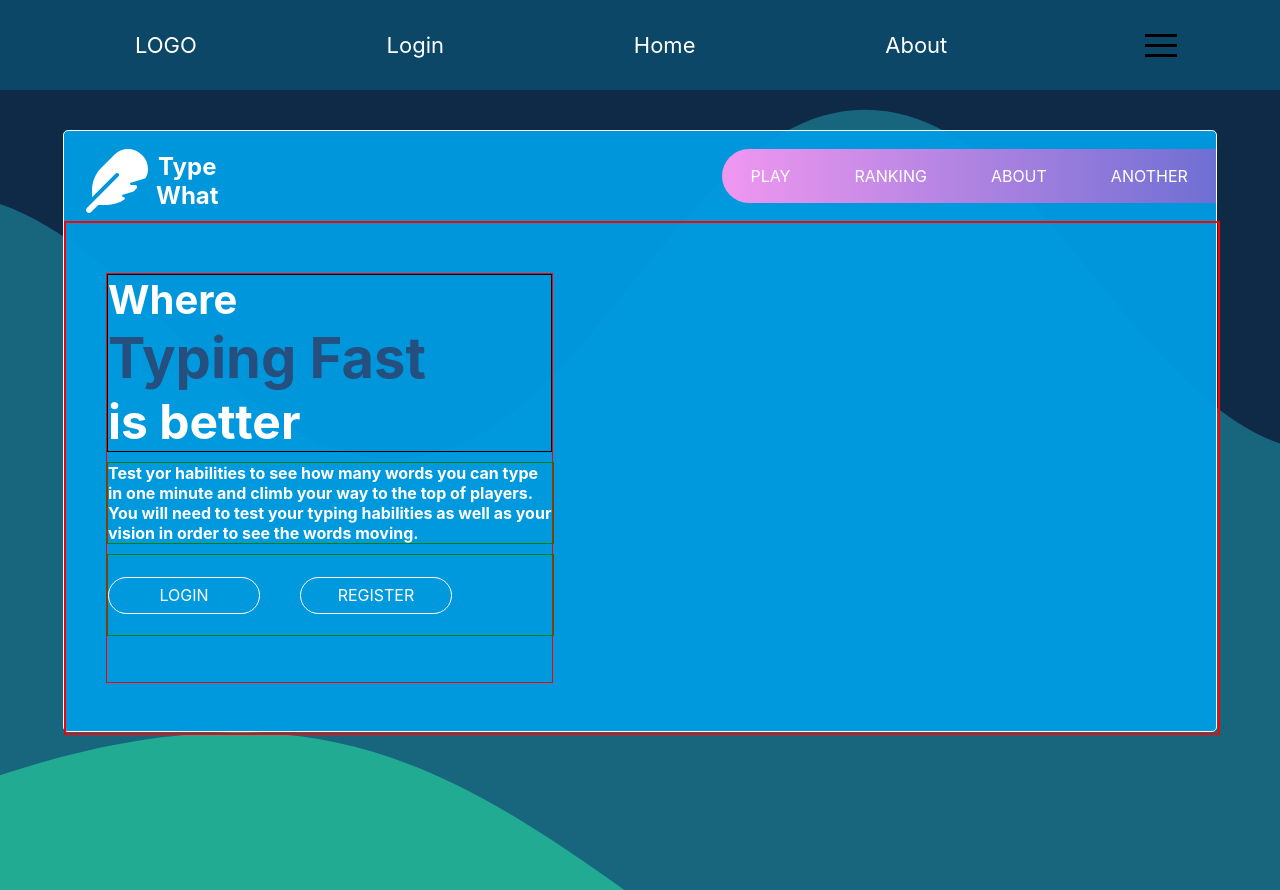
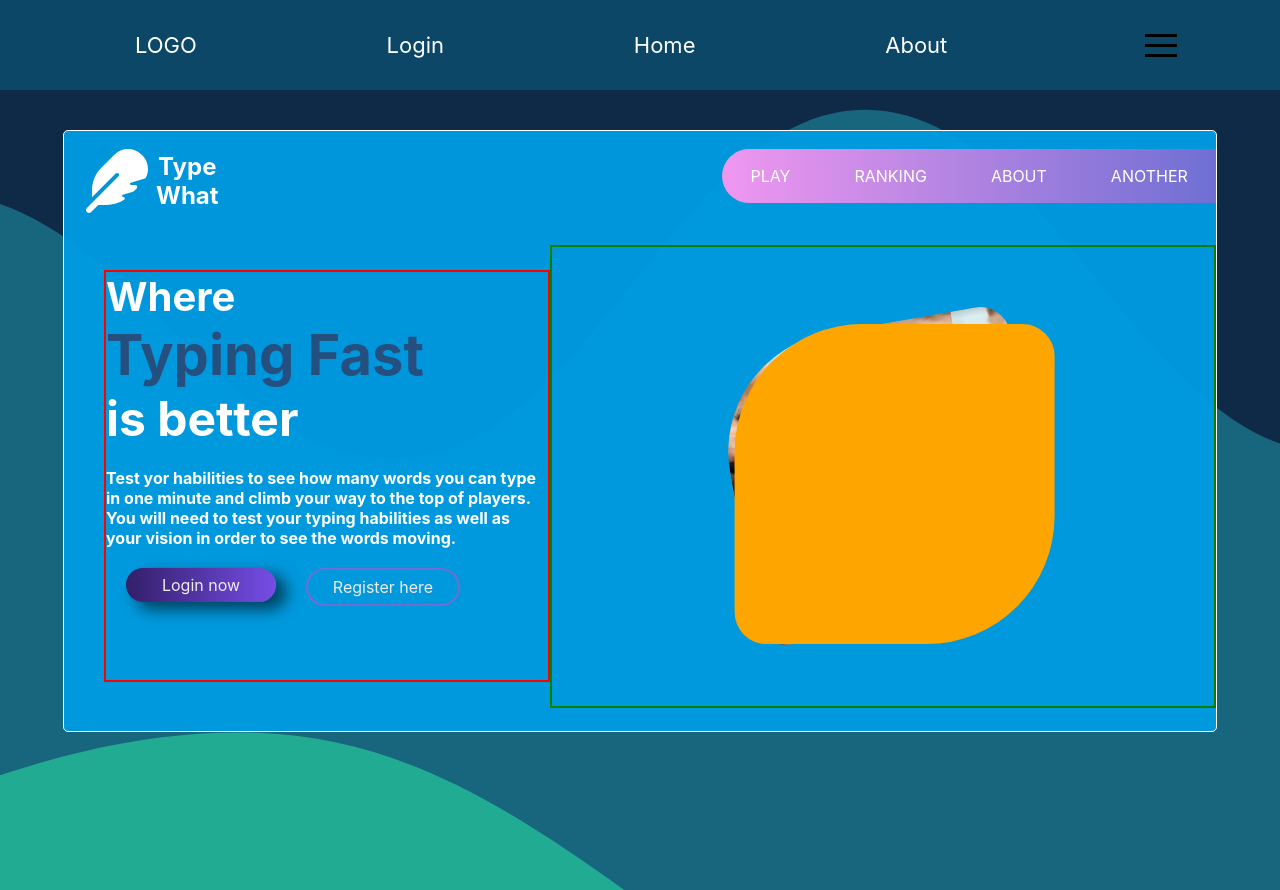
Before and after one commit to JohnBorges52/TypeWhat, a React (Create React App) app in the folder guesswhat-front/: page / in a window 1280 px wide. Built offline with nearby package versions, Linux system fonts and the light colour scheme.

Commit message:
need to finish the main picture

```diff
--- a/guesswhat-front/src/components/MainPage.jsx
+++ b/guesswhat-front/src/components/MainPage.jsx
@@ -49,15 +49,26 @@ export default function MainPage() {
             <h3 > is better </h3>
             </div>
           <div className='content-container-left-subtext'>
-            <h5 > Test yor habilities to see how many words you can type in one minute and climb your way to the top of players. You will need to test your typing habilities as well as your vision in order to see the words moving.</h5>
+            <h5> Test yor habilities to see how many words you can type in one minute and climb your way to the top of players. You will need to test your typing habilities as well as your vision in order to see the words moving.</h5>
           </div>
-          <div className='content-container-left-subtext'>
-            <a  className='a-link-login' href="/login"> LOGIN </a>
-            <a  className='a-link-login' href="/register"> REGISTER </a>
+          <div className='content-container-left-subtext-links'>
+            <a  className='a-link-login btn-login' href="/login"> Login now</a>
+            <a  className='a-link-login btn-register' href="/register"> Register here </a>
           </div>
 
         </div>
+
+        <div className='content-container-right'>
+          <div className='triangle'>
+
+          </div>
+
+
+
+        </div>
+
       </div>
+
 
 
 
--- a/guesswhat-front/src/styles/mainpage.scss
+++ b/guesswhat-front/src/styles/mainpage.scss
@@ -80,28 +80,27 @@
     }
 
   }
-
-
 }
-.content-container{
+.content-container {
   width: calc(100% - 40px);
   height: 85%;
-  border: solid red 2px;
   padding-left: 40px;
   display: flex;
   align-items: center;
 
   .content-container-left{
+    border: solid red 2px;
+
     width: 40%;
     height: 80%;
-    border: 1px solid red;
+    // border: 1px solid red;
     display: flex;
     flex-direction: column;
-    gap: 10px;
+    gap: 20px;
 
     .content-container-left-text{
 
-      border: 1px solid black;
+      // border: 1px solid black;
 
       h2{
         font-size: 3.5em;
@@ -124,39 +123,103 @@
     }
 
     .content-container-left-subtext{
-      border: 1px solid green;
-      width: 90%;
-      height: 80px;
+      width: 100%;
+      display: flex;
+      flex-direction: row;
+      align-items: center;
+      gap: 40px;
+      // border: 1px solid green;
 
-      h5{
+      h5 {
         color: white;
         margin: 0;
         font-size: 1em;
       }
 
     }
-    .content-container-left-subtext{
-      width: 100%;
+    .content-container-left-subtext-links{
       display: flex;
       flex-direction: row;
-      align-items: center;
-      gap: 40px;
+      gap: 30px;
+      // border: 1px solid red;
 
+      padding-left: 20px;
+      width: calc(100% - 20px);
       .a-link-login{
-        border: 1px solid white;
         width: 150px;
-        height: 35px;
+        height: 34px;
         display: flex;
         align-items: center;
         justify-content: center;
         border-radius: 20px;
 
       }
+
+
+      .btn-login{
+        background-image: linear-gradient(to right, rgb(51, 31, 105), rgb(118, 77, 230)) ;
+        box-shadow: rgba(0, 0, 0, 0.56) 10px 7px 15px 1px;
+        color: rgb(241, 235, 235);
+      }
+      .btn-register{
+        border: 2px solid rgb(111, 111, 211);
+        color: rgb(241, 235, 235);
+
+      }
     }
   }
-}
+  .content-container-right{
+    width: 60%;
+    height: 90%;
+    border: 2px solid green;
+    display: flex;
+    justify-content: center;
+    align-items: center;
+    position:relative;
+    overflow:hidden;
+
+    .triangle{
+      position: relative;
+      width: 300px;
+      height: 300px;
+      background-color: orange;
+      border-radius: 45%;
+      border-top-right-radius: 10%;
+      border-bottom-right-radius: 40%;
+      border-bottom-left-radius: 10%;
+      border-top-left-radius: 40%;
+      transform: rotate(-10deg);
+      background-image: url(../../public/asdasdasd.jpg);
+      background-repeat: none;
+      background-position: center;
+      background-size: contain;
+      // overflow: hidden;
 
 
+    }
+    .triangle::after {
+      content: "";
+      width: 320px;
+      height: 320px;
+      background-color: orange;
+      border-radius: 45%;
+      border-top-right-radius: 10%;
+      border-bottom-right-radius: 40%;
+      border-bottom-left-radius: 10%;
+      border-top-left-radius: 40%;
+      transform: rotate(10deg);
+      position: absolute;
+      z-index: -1;
+
+
+
+    }
+
+
+
+
+  }
+}
 
 
 
```
Also changed, not shown: guesswhat-front/public/asdasdasd.jpg (added).
